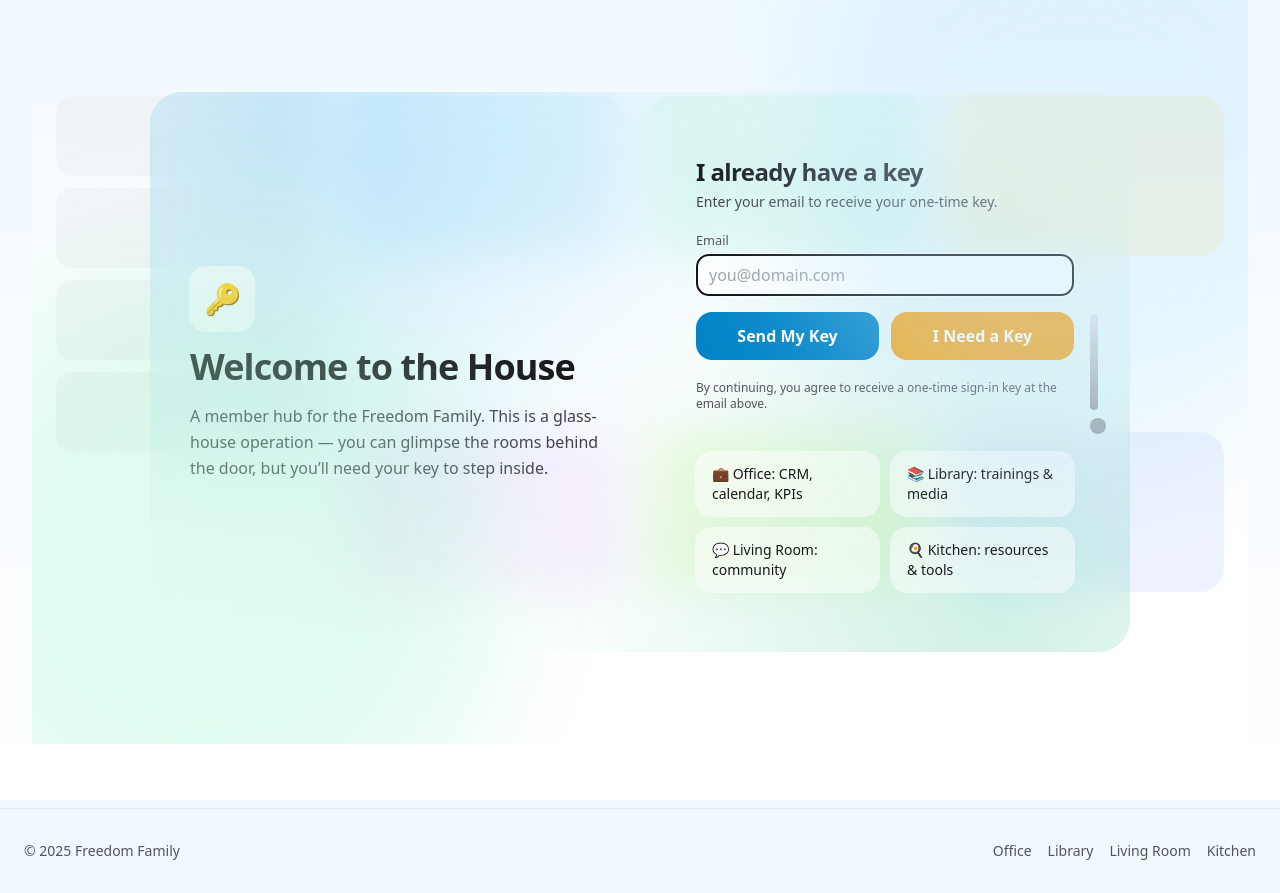
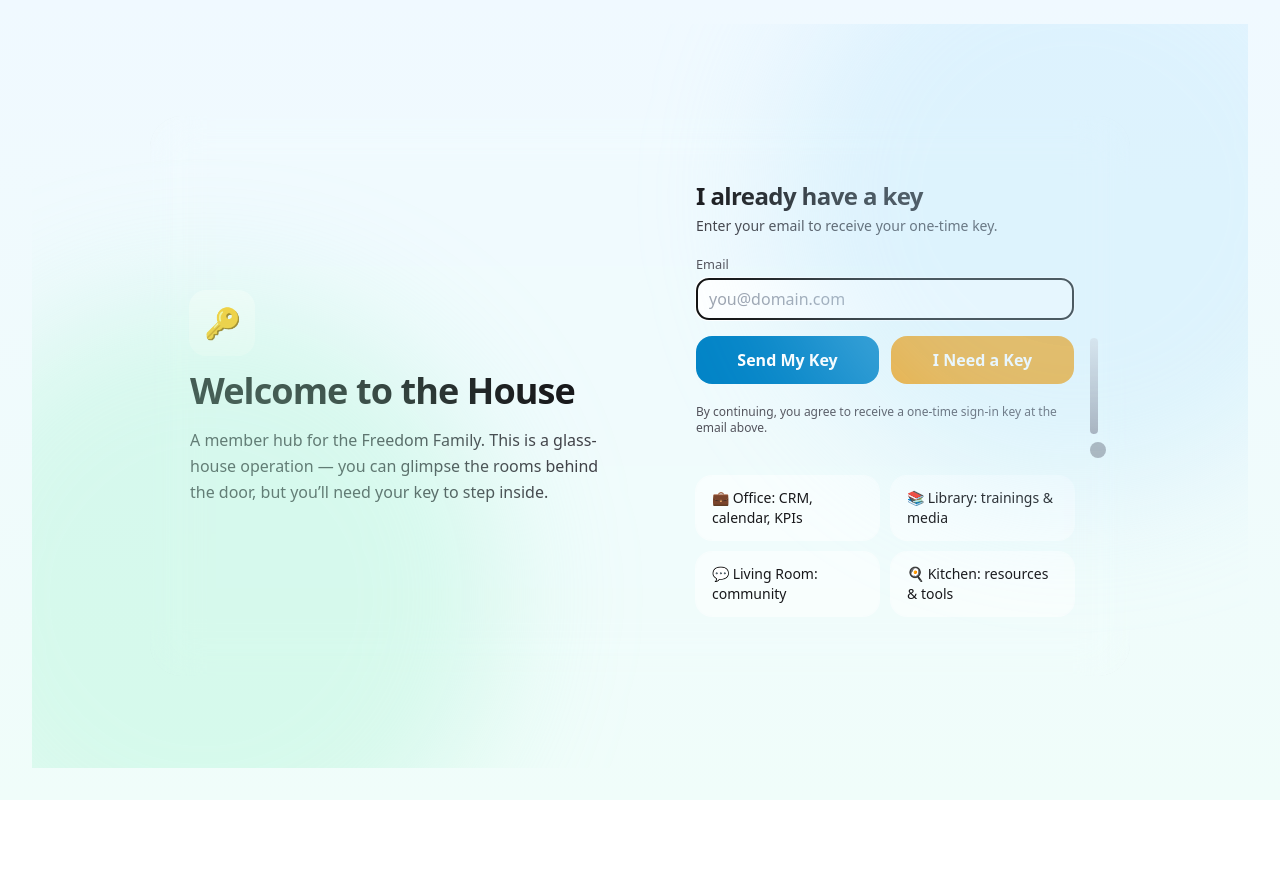
Before and after one commit to talormayde/Freedomfamily, a Next.js app: page / in a window 1280 px wide. After the commit the page ends 800 px from the top, so only its background shows below. Built offline with nearby package versions, Linux system fonts and the light colour scheme.

Commit message:
Update AppChrome.tsx

```diff
--- a/components/AppChrome.tsx
+++ b/components/AppChrome.tsx
@@ -1,84 +1,90 @@
 'use client';
 
-import { ReactNode, useEffect, useState } from 'react';
-import { usePathname } from 'next/navigation';
+import Link from 'next/link';
+import { useEffect, useState } from 'react';
 import { supabaseBrowser } from '@/lib/supabase-browser';
-import ThemeToggle from '@/components/ThemeToggle';
-import Footer from '@/components/Footer';
+import { Sun } from 'lucide-react';
 
-export default function AppChrome({ children }: { children: ReactNode }) {
+export default function AppChrome({ children }: { children: React.ReactNode }) {
   const supa = supabaseBrowser();
-  const pathname = usePathname();
-  const [hasSession, setHasSession] = useState<boolean | null>(null);
+  const [authed, setAuthed] = useState<boolean>(false);
 
   useEffect(() => {
+    let mounted = true;
     (async () => {
       const { data: { session } } = await supa.auth.getSession();
-      setHasSession(!!session);
-      const { data: { subscription } } = supa.auth.onAuthStateChange((_e, s) => setHasSession(!!s));
-      return () => subscription.unsubscribe();
+      if (mounted) setAuthed(!!session);
+      supa.auth.onAuthStateChange((_e, sess) => setAuthed(!!sess));
     })();
-    // eslint-disable-next-line react-hooks/exhaustive-deps
+    return () => { mounted = false; };
   }, []);
 
-  if (hasSession === null) return <div className="min-h-screen" />;
-
-  const hideChrome = pathname === '/' && !hasSession;
-
+  // Wrapper width rules:
+  // - mobile: full bleed with padding
+  // - md+: sidebar (220px) + content that expands up to 1600px
   return (
-    <div className="min-h-screen flex flex-col">
-      {/* Header */}
-      {!hideChrome && (
-        <header className="sticky top-0 z-40 backdrop-blur bg-white/60 dark:bg-zinc-900/60 border-b border-zinc-200/60 dark:border-zinc-800/70">
-          <div className="mx-auto w-full max-w-[1400px] px-4 md:px-6 h-14 flex items-center justify-between">
-            <a href="/" className="flex items-center gap-2 font-semibold">
-              <span className="inline-flex size-7 rounded-xl bg-sky-500/10 ring-1 ring-sky-200/70 items-center justify-center">🏠</span>
-              <span>Freedom Family</span>
-            </a>
-            <div className="flex items-center gap-3">
-              <nav className="hidden md:flex items-center gap-3 text-sm text-zinc-600 dark:text-zinc-300">
-                <a href="/office" className="px-3 py-1.5 rounded-xl hover:bg-zinc-100 dark:hover:bg-zinc-800">Office</a>
-                <a href="/library" className="px-3 py-1.5 rounded-xl hover:bg-zinc-100 dark:hover:bg-zinc-800">Library</a>
-                <a href="/living-room" className="px-3 py-1.5 rounded-xl hover:bg-zinc-100 dark:hover:bg-zinc-800">Living</a>
-                <a href="/kitchen" className="px-3 py-1.5 rounded-xl hover:bg-zinc-100 dark:hover:bg-zinc-800">Kitchen</a>
-              </nav>
-              <ThemeToggle />
-            </div>
+    <div className="min-h-screen bg-gradient-to-b from-sky-50 to-teal-50 dark:from-zinc-950 dark:to-zinc-900 text-zinc-900 dark:text-zinc-100">
+      {/* Top bar (hidden until authed) */}
+      {authed && (
+        <header className="sticky top-0 z-40 backdrop-blur bg-white/70 dark:bg-zinc-900/60 border-b border-black/5 dark:border-white/10">
+          <div className="mx-auto px-4 sm:px-6 lg:px-8 max-w-[1700px] h-14 flex items-center justify-between">
+            <Link href="/" className="font-semibold">Freedom Family</Link>
+            <nav className="hidden sm:flex items-center gap-6 text-sm">
+              <Link href="/office" className="hover:opacity-70">Office</Link>
+              <Link href="/library" className="hover:opacity-70">Library</Link>
+              <Link href="/living" className="hover:opacity-70">Living</Link>
+              <Link href="/kitchen" className="hover:opacity-70">Kitchen</Link>
+              <button className="p-2 rounded-xl hover:bg-black/5 dark:hover:bg-white/10" aria-label="Theme">
+                <Sun className="w-4 h-4" />
+              </button>
+            </nav>
           </div>
         </header>
       )}
 
-      {/* Content – full width (no max), with sidebar when logged in */}
-      <div className={`${!hideChrome ? 'py-6 md:py-10' : ''} px-4 md:px-8 flex-1`}>
-        <div className={!hideChrome ? 'grid grid-cols-1 md:grid-cols-[260px_minmax(0,1fr)] gap-6 md:gap-8' : ''}>
-          {!hideChrome && (
-            <aside className="hidden md:block">
-              <div className="sticky top-20 space-y-3">
-                <a className="block rounded-2xl px-4 py-3 card" href="/office">💼 Office</a>
-                <a className="block rounded-2xl px-4 py-3 card" href="/library">📚 Library</a>
-                <a className="block rounded-2xl px-4 py-3 card" href="/living-room">💬 Living Room</a>
-                <a className="block rounded-2xl px-4 py-3 card" href="/kitchen">🍳 Kitchen</a>
+      <div className="mx-auto max-w-[1700px]">
+        <div className={`grid ${authed ? 'md:grid-cols-[220px_1fr]' : 'grid-cols-1'} gap-0`}>
+          {/* Sidebar (hidden until authed) */}
+          {authed && (
+            <aside className="hidden md:block p-6 pr-4">
+              <div className="space-y-3">
+                <Link href="/office" className="block rounded-2xl bg-white/80 dark:bg-zinc-900/70 shadow-sm px-4 py-3 hover:bg-white">
+                  <span className="inline-flex items-center gap-2">
+                    <span>🏢</span> <span>Office</span>
+                  </span>
+                </Link>
+                <Link href="/library" className="block rounded-2xl bg-white/80 dark:bg-zinc-900/70 shadow-sm px-4 py-3 hover:bg-white">
+                  <span className="inline-flex items-center gap-2">
+                    <span>📚</span> <span>Library</span>
+                  </span>
+                </Link>
+                <Link href="/living" className="block rounded-2xl bg-white/80 dark:bg-zinc-900/70 shadow-sm px-4 py-3 hover:bg-white">
+                  <span className="inline-flex items-center gap-2">
+                    <span>💬</span> <span>Living Room</span>
+                  </span>
+                </Link>
+                <Link href="/kitchen" className="block rounded-2xl bg-white/80 dark:bg-zinc-900/70 shadow-sm px-4 py-3 hover:bg-white">
+                  <span className="inline-flex items-center gap-2">
+                    <span>🔎</span> <span>Kitchen</span>
+                  </span>
+                </Link>
               </div>
             </aside>
           )}
-          <main className="min-w-0 w-full">{children}</main>
+
+          {/* Content */}
+          <main className="px-4 sm:px-6 lg:px-8 py-6">
+            {/* full-width container that uses space (no artificial centering) */}
+            <div className="min-h-[70vh]">{children}</div>
+          </main>
         </div>
       </div>
 
-      {/* Footer */}
-      <Footer />
-
-      {/* Bottom nav (mobile) */}
-      {!hideChrome && (
-        <nav className="md:hidden fixed bottom-0 left-0 right-0 z-40 border-t border-zinc-200/70 dark:border-zinc-800/70 bg-white/90 dark:bg-zinc-900/80 backdrop-blur">
-          <div className="mx-auto w-full max-w-[900px] px-4 grid grid-cols-5 p-2 gap-2 text-xs">
-            <a className="grid place-items-center rounded-xl py-2 bg-sky-100 text-sky-800 dark:bg-sky-900/40 dark:text-sky-200" href="/">Home</a>
-            <a className="grid place-items-center rounded-xl py-2 text-zinc-600 dark:text-zinc-300" href="/office">Office</a>
-            <a className="grid place-items-center rounded-xl py-2 text-zinc-600 dark:text-zinc-300" href="/library">Library</a>
-            <a className="grid place-items-center rounded-xl py-2 text-zinc-600 dark:text-zinc-300" href="/living-room">Living</a>
-            <a className="grid place-items-center rounded-xl py-2 text-zinc-600 dark:text-zinc-300" href="/kitchen">Kitchen</a>
-          </div>
-        </nav>
+      {/* Footer on every page after auth */}
+      {authed && (
+        <footer className="mt-10 border-t border-black/5 dark:border-white/10 py-6 text-xs text-center opacity-70">
+          Freedom Family — glass-house hub
+        </footer>
       )}
     </div>
   );
```
